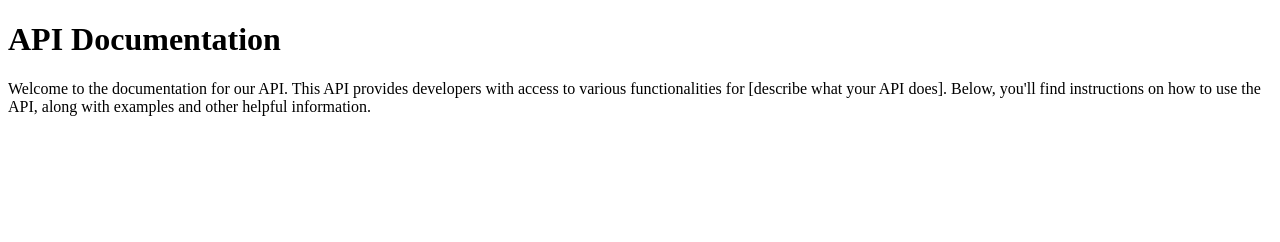
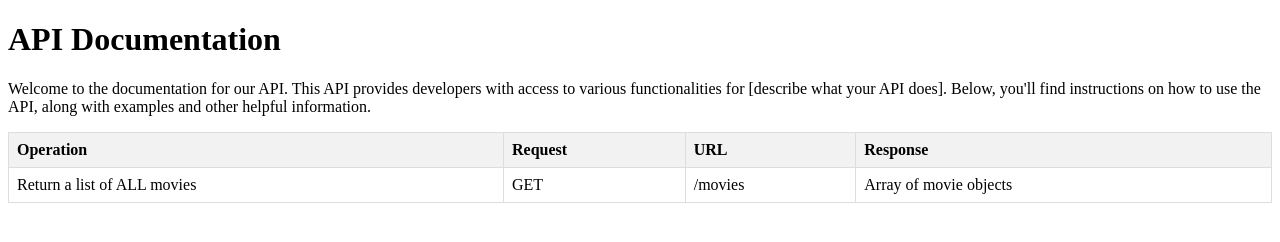
Before and after one commit to ETmanzer/movie_api, a website: page public/documentation.html in a window 1280 px wide. Drawn offline with Linux system fonts and the light colour scheme.

Commit message:
added styles and table

```diff
--- a/public/documentation.html
+++ b/public/documentation.html
@@ -4,11 +4,40 @@
     <meta charset="UTF-8">
     <meta name="viewport" content="width=device-width, initial-scale=1.0">
     <title>API Documentation</title>
+    <style>
+        table {
+          width: 100%;
+          border-collapse: collapse;
+        }
+        th, td {
+          border: 1px solid #ddd;
+          padding: 8px;
+          text-align: left;
+        }
+        th {
+          background-color: #f2f2f2;
+        }
+      </style>
 </head>
 <body>
     <h1>API Documentation</h1>
     <p>Welcome to the documentation for our API. This API provides developers with access to various functionalities for
         [describe what your API does]. Below, you'll find instructions on how to use the API,
         along with examples and other helpful information.</p>
+        <table>
+            <tr>
+              <th>Operation</th>
+              <th>Request</th>
+              <th>URL</th>
+              <th>Response</th>
+            </tr>
+            <tr>
+              <td>Return a list of ALL movies</td>
+              <td>GET</td>
+              <td>/movies</td>
+              <td>Array of movie objects</td>
+            </tr>
+            <!-- Add more rows for each endpoint -->
+          </table>
 </body>
 </html>
```
